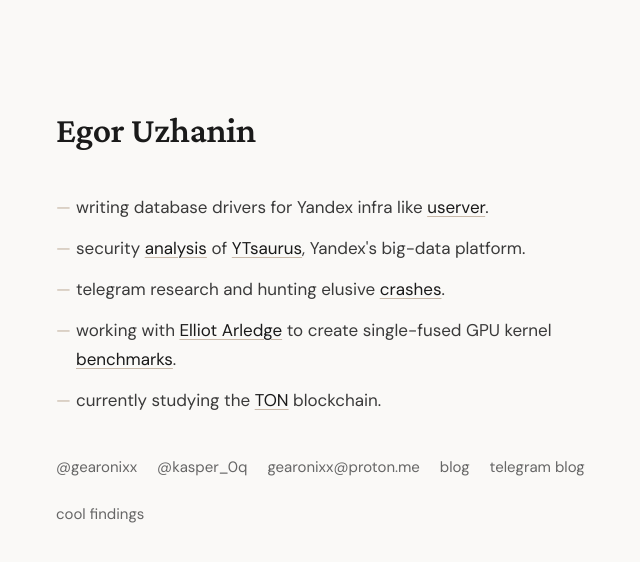
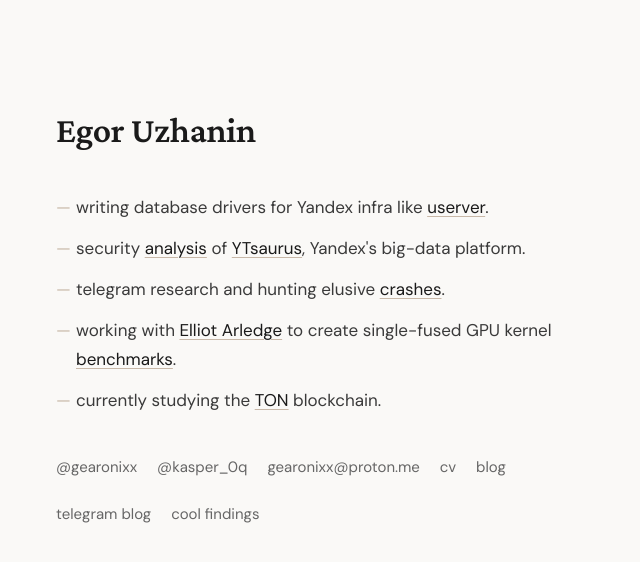
Before and after one commit to gearonixx/website, a React (Vite) app: page / in a window 1280 px wide. Shown: the top 562 px of the page, without its empty margins (318-958 px from the left). Built offline with nearby package versions, Linux system fonts and the light colour scheme.

Commit message:
Add CV PDF and link it from home contact section

```diff
--- a/src/App.jsx
+++ b/src/App.jsx
@@ -80,6 +80,7 @@
         <a href="https://t.me/gearonixx">@gearonixx</a>
         <a href="https://x.com/kasper_0q">@kasper_0q</a>
         <a href="mailto:gearonixx@proton.me">gearonixx@proton.me</a>
+        <a href="/files/Egor_Uzhanin_CV_EN.pdf">cv</a>
         <Link to="/blog">blog</Link>
         <a href="https://t.me/gearonixx_blog">telegram blog</a>
         <Link to="/proofs">cool findings</Link>
```
Also changed, not shown: 1 other file (tests, documents, lock files or other folders).
